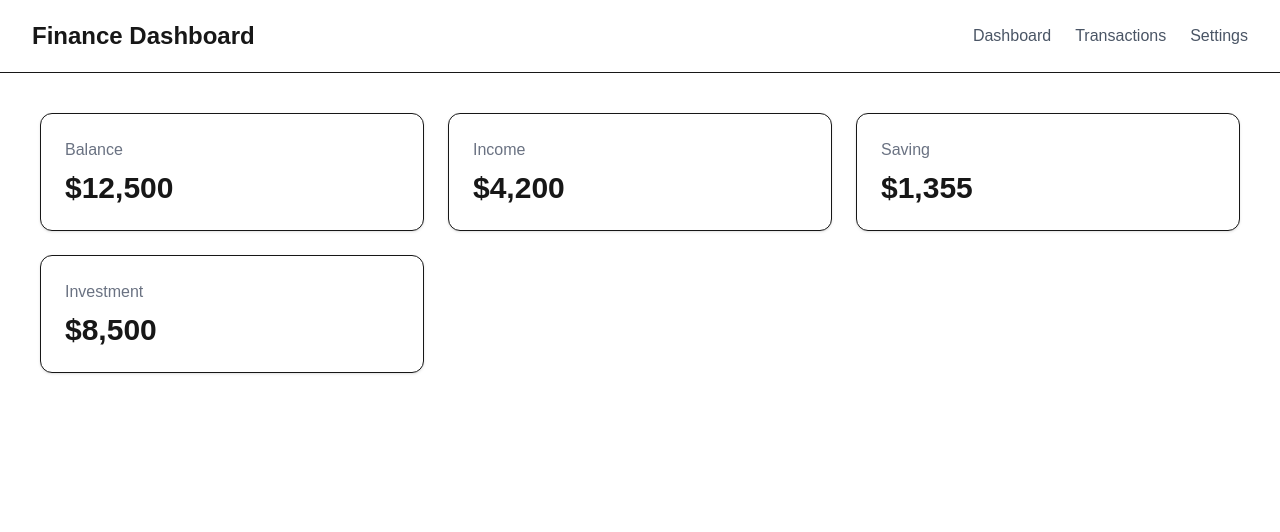
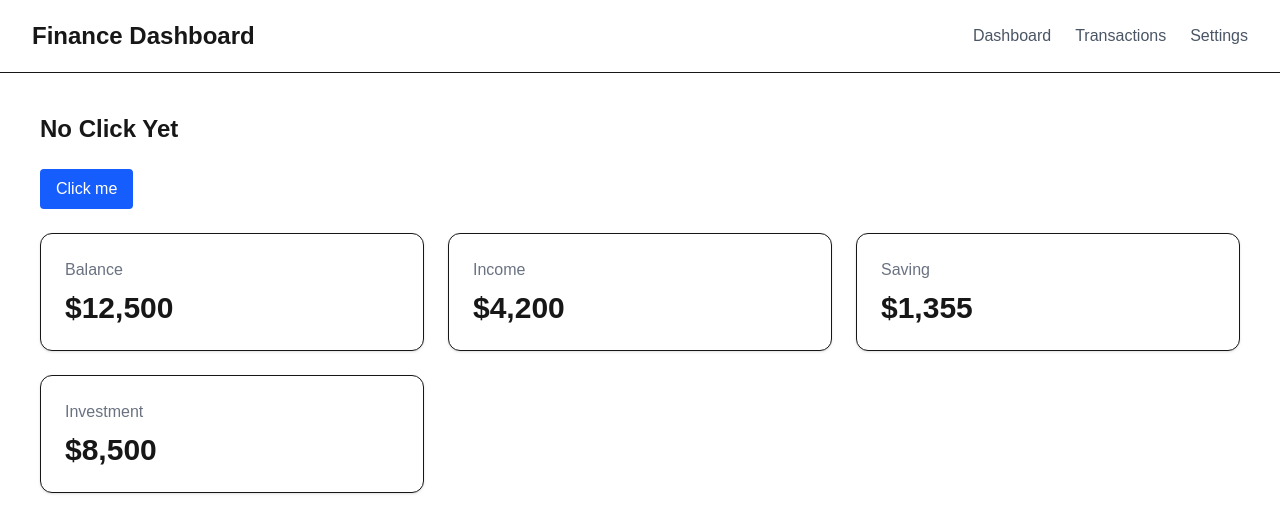
Before and after one commit to anooshasakhaei/finance-dashboard, a Next.js app: page / in a window 1280 px wide. Shown: the top 532 px of the page. Built offline with nearby package versions, Linux system fonts and the light colour scheme.

Commit message:
Add first state and conditional rendering

```diff
--- a/app/page.tsx
+++ b/app/page.tsx
@@ -1,7 +1,12 @@
+"use client";
+
+import { useState } from "react";
 import Navbar from "./components/Navbar";
 import Card from "./components/Card";
 
 export default function Home() {
+
+  const [count, setCount] = useState(0)
 
   const cards = [
     {
@@ -27,6 +32,20 @@ export default function Home() {
       <Navbar />
 
       <main className="p-10">
+
+        <h2 className="mb-6 text-2xl font-bold">
+          {
+            count === 0 ? 'No Click Yet'
+              : `Clicked:${count}`
+          }
+        </h2>
+
+        <button onClick={() => setCount(count + 1)}
+          className="mb-6 rounded bg-blue-600 px-4 py-2 text-white"
+        >
+          Click me
+        </button>
+
         <div className="grid gap-6 md:grid-cols-3">
           {
             cards.map((card) => (
```
